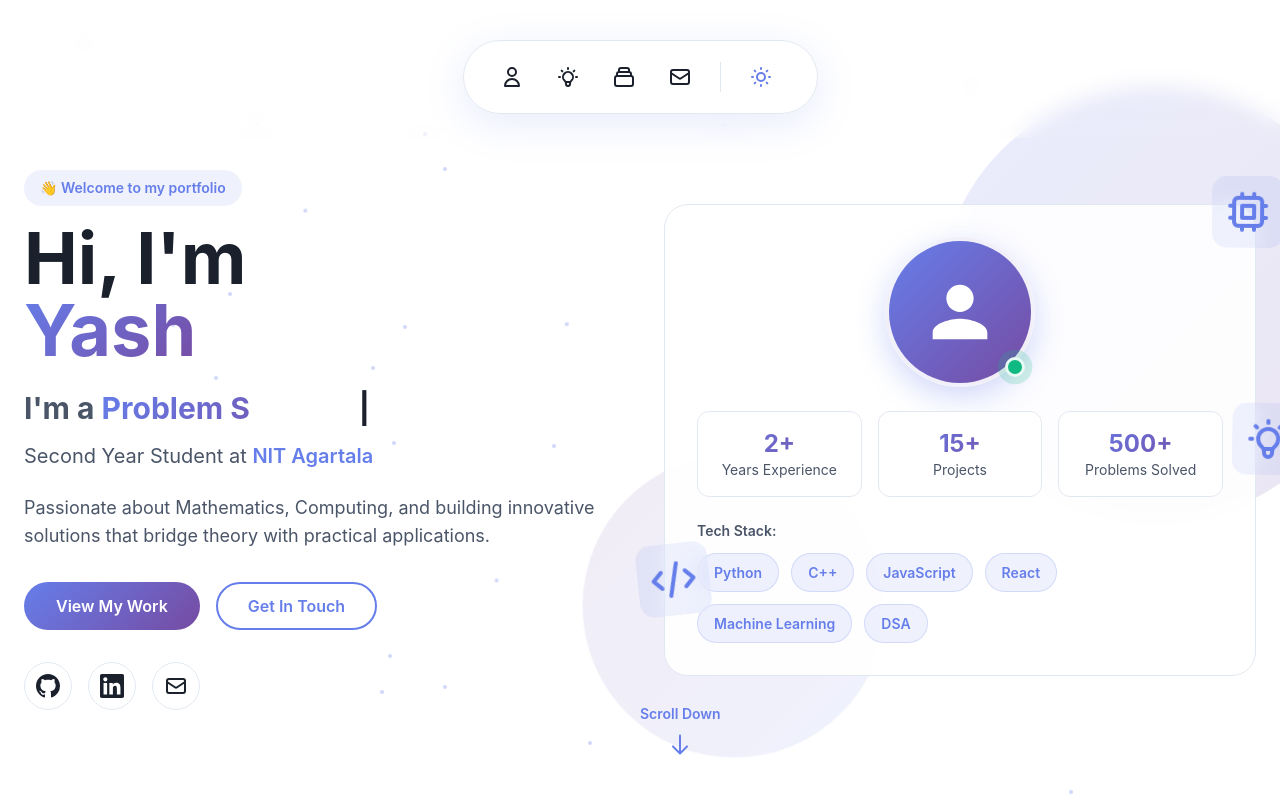
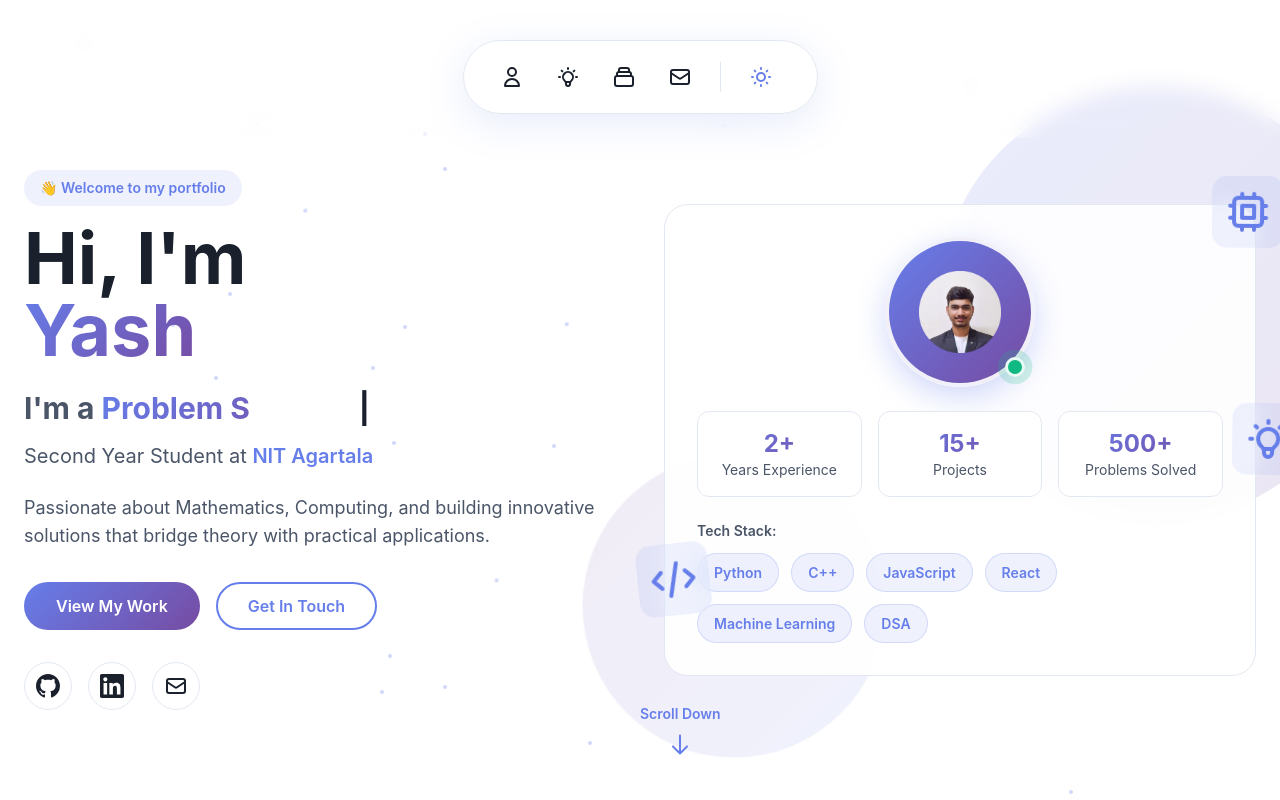
Before and after one commit to Yash-GVekariya/SelfWeb, a plain HTML site: page index.html in a window 1280 px wide. Shown: the top 800 px of the page. Drawn offline with nearby package versions, Linux system fonts and the light colour scheme.

Commit message:
Changed the Profile Image
After finishing the coding the finalizing the finishing touches, I have replaced the default profile image with mine.

```diff
--- a/index.html
+++ b/index.html
@@ -181,6 +181,8 @@
             </div>
         </div>
     </nav>
+
+    <!-- Home PAGE -->
     <!-- Hero Section -->
     <section id="home" class="min-h-screen flex items-center justify-center pt-20 px-6 relative overflow-hidden">
         <div class="container mx-auto">
@@ -248,12 +250,24 @@
                     <!-- Animated Profile Card -->
                     <div class="hero-card glass rounded-3xl p-8 relative">
                         <!-- Profile Image Placeholder -->
-                        <div class="profile-image-container mb-6">
-                            <div class="profile-image">
-                                <svg class="w-full h-full text-white" fill="currentColor" viewBox="0 0 24 24">
+
+                        <!-- Approach-1 to upload the Profile Iamge -->
+                        <!-- <div class="profile-image-container mb-6">
+                            <div class="profile-image"> -->
+                        <!-- <img src="docs/PFP.jpg" id="pfp" alt=""> -->
+                        <!-- <svg class="w-full h-full text-white" fill="currentColor" viewBox="0 0 24 24">
                                     <path
                                         d="M12 12c2.21 0 4-1.79 4-4s-1.79-4-4-4-4 1.79-4 4 1.79 4 4 4zm0 2c-2.67 0-8 1.34-8 4v2h16v-2c0-2.66-5.33-4-8-4z" />
                                 </svg>
+                            </div>
+                            <div class="status-indicator"></div>
+                        </div> -->
+
+                        <!-- Approach-2 to upload the Profile Image (My Preference)-->
+                        <div class="profile-image-container mb-6">
+                            <div class="profile-image">
+                                <img src="https://raw.githubusercontent.com/Yash-GVekariya/SelfWeb/20262361c3d727b504c6abcf34d0aee4925afc5e/docs/PFP-modified.png"
+                                    alt="Yash Profile Picture" class="profile-photo">
                             </div>
                             <div class="status-indicator"></div>
                         </div>
```
